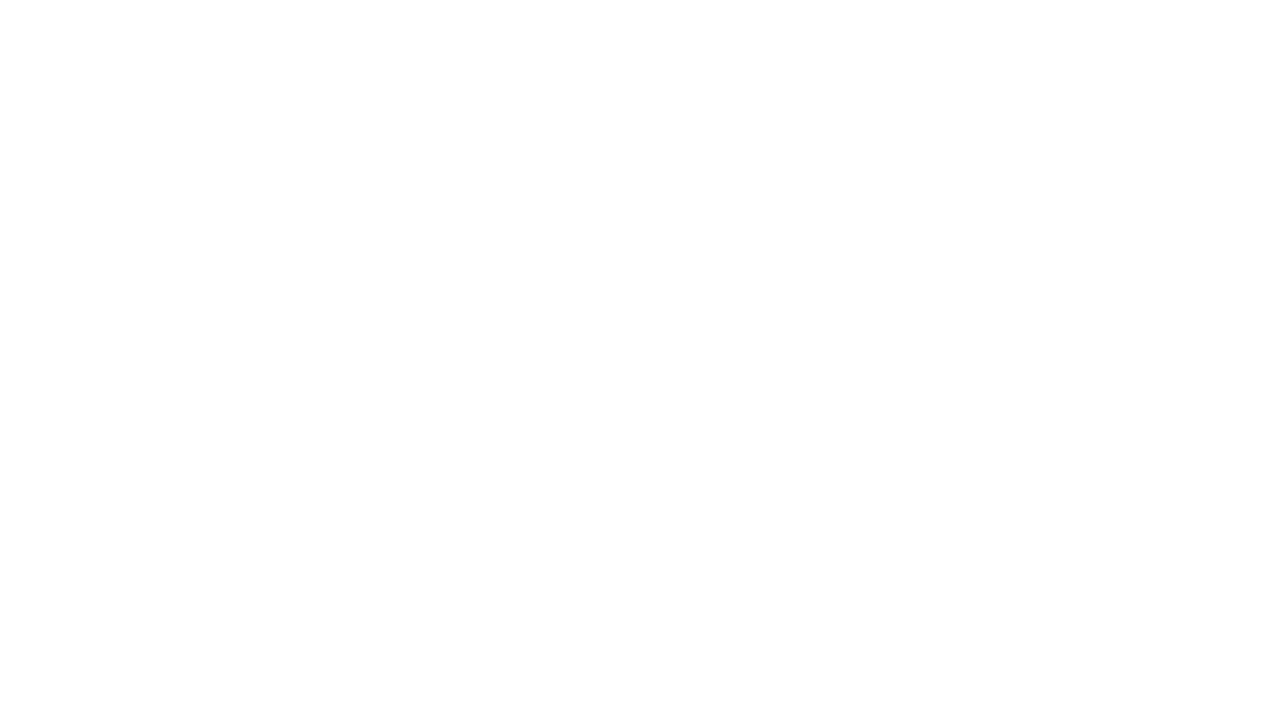
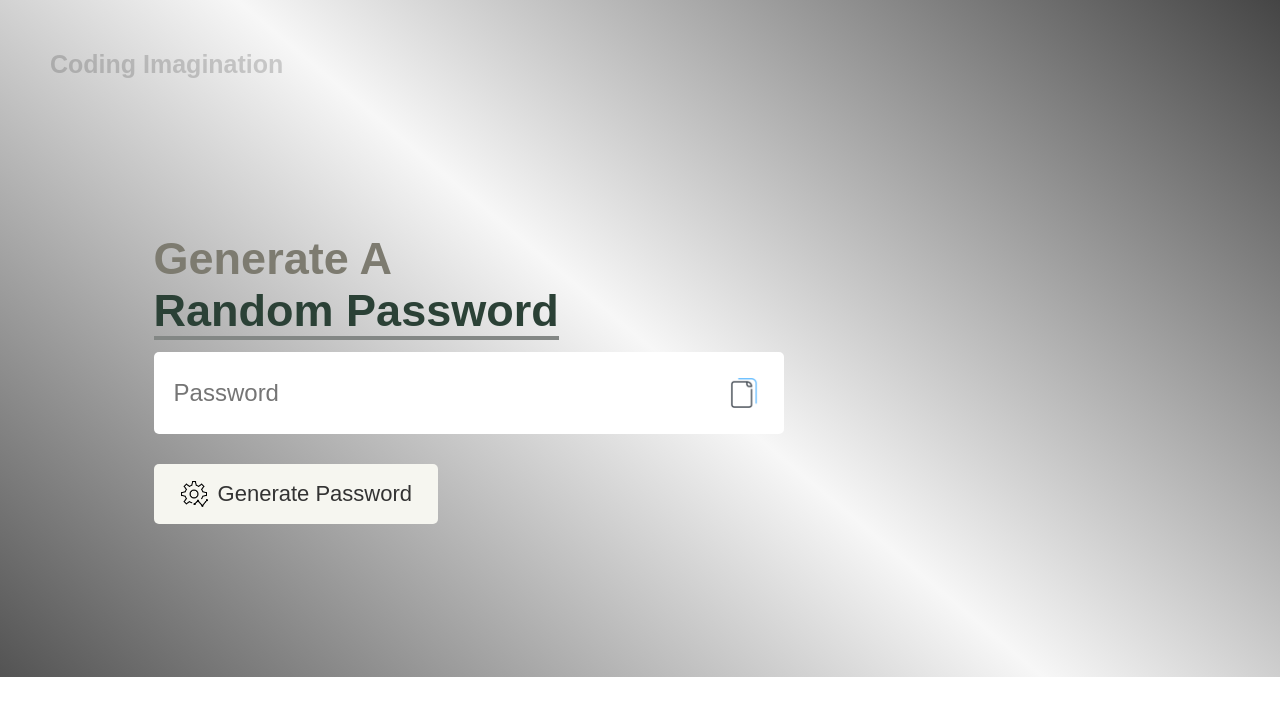
Before and after one commit to justimagine1016/password-generator.github.io, a plain HTML site: page index.html in a window 1280 px wide. Drawn offline with Linux system fonts and the light colour scheme.

Commit message:
adding css and html

```diff
--- a/index.html
+++ b/index.html
@@ -3,9 +3,21 @@
 <head>
   <meta charset="UTF-8">
   <meta name="viewport" content="width=device-width, initial-scale=1.0">
-  <title>Password Random Password Generator</title>
+  <title>Password Random Password Generator - Coding Imagination</title>
+  <link rel="stylesheet" href="style.css">
 </head>
 <body>
+  <P class="channel-name">Coding Imagination</P>
+  <div class = "container">
+    <h1> Generate A <br> <span> Random Password </span> </h1>
+    <div class = "display">
+        <input type = 'text' id="password" placeholder="Password">
+        <img src="img/copy icon 1.png" alt="COPY">
+    </div>
+    <button> <img src="img/generate icon.png" alt="">Generate Password</button>
+  </div>
 
+
+  <script src="script.js"></script>
 </body>
 </html>
--- a/style.css
+++ b/style.css
@@ -0,0 +1,97 @@
+*{
+  margin: 0;
+  padding: 0;
+  font-family : 'Poppins', sans-serif;
+  box-sizing: border-box;
+}
+body{
+  background:linear-gradient(220deg, #454545, #f7f7f7, rgba(62, 62, 62, 0.89));
+  color: #7d7b70;
+  background-repeat: no-repeat;
+}
+.container{
+  margin: 12%;
+  width: 90%;
+  max-width: 700px;
+  min-width: 200px;
+  height: 100%;
+}
+.display{
+  width: 90%;
+  margin-top: 15px;
+  margin-bottom: 30px;
+  background: #ffffff;
+  color: #333;
+  display: flex;
+  align-items: center;
+  justify-content: space-between;
+  padding: 26px 20px;
+  border-radius: 5px;
+}
+.container h1 {
+  font-weight: 500px;
+  font-size: 45px;
+}
+.container h1 span {
+  color: #2b4136;
+  border-bottom: 4px solid #838785;
+}
+
+.display img{
+  width: 30px;
+  cursor: pointer;
+  margin-right: 5px;
+  transition: 0.30s;
+}
+.display img:hover{
+  opacity: 0.7;
+}
+.display img:active{
+  opacity: 0.2;
+}
+
+
+
+.display input{
+  border: 0;
+  font-size: 24px;
+  outline: 0;
+  width: 400px;
+  min-width: 30px;
+}
+.container button{
+  border: 0;
+  outline: 0;
+  background: rgb(246, 246, 240);
+  color: rgb(51, 51, 51);
+  font-size: 22px;
+  font-weight: 500;
+  display: flex;
+  justify-content: center;
+  padding: 16px 26px;
+  align-items: center;
+  border-radius: 5px;
+  cursor: pointer;
+  margin-right: 25px;
+  min-width: 20px;
+}
+.container button:hover{
+  opacity: 0.9;
+}
+.container button:active{
+  opacity: 0.5;
+  color:rgb(0, 0, 0);
+  background: transparent;
+}
+.container button img{
+  width : 28px;
+  margin-right: 10px;
+}
+
+.channel-name{
+  margin-top: 50px;
+  margin-left: 50px;
+  color: rgba(0, 0, 0, 0.167);
+  font-size: 25px;
+  font-weight: 900;
+}
```
Also changed, not shown: img/generate icon.png (added).
